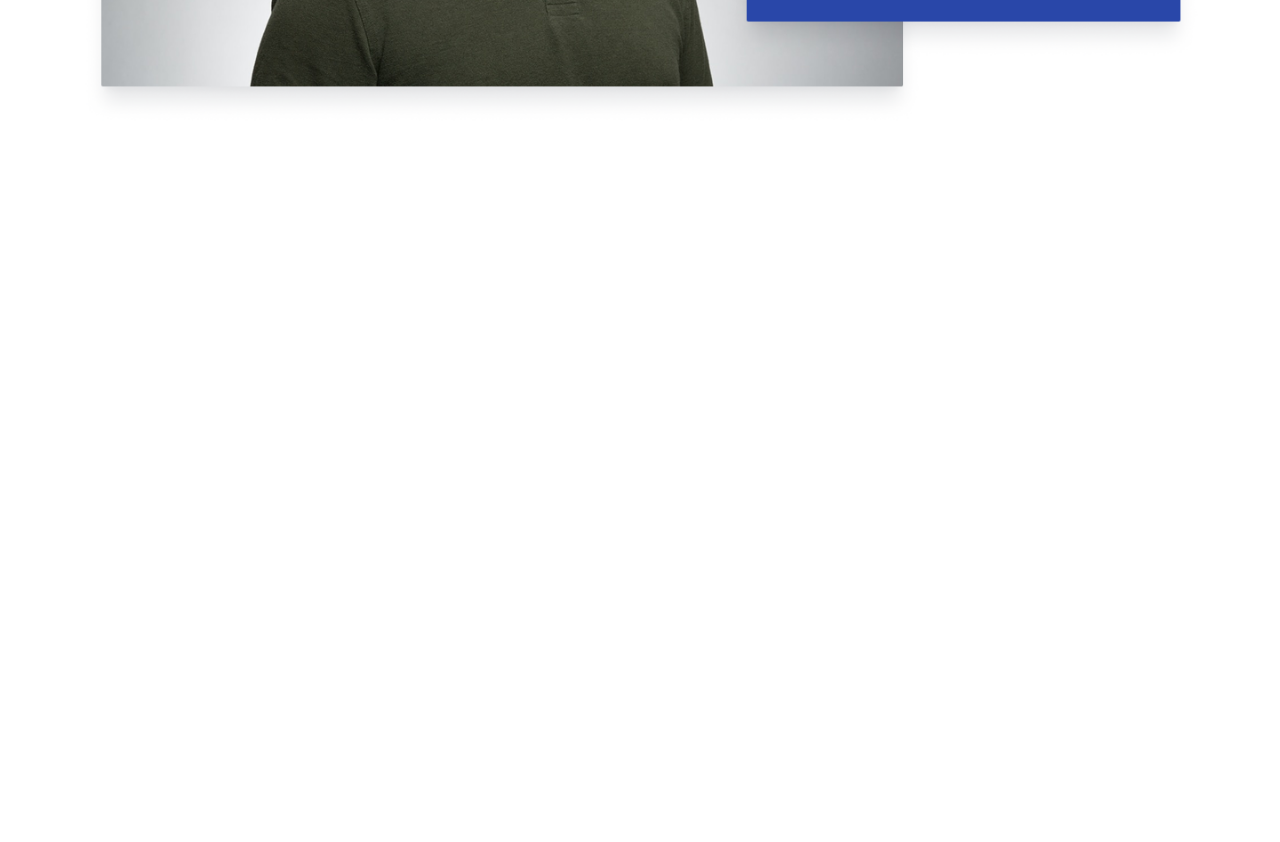
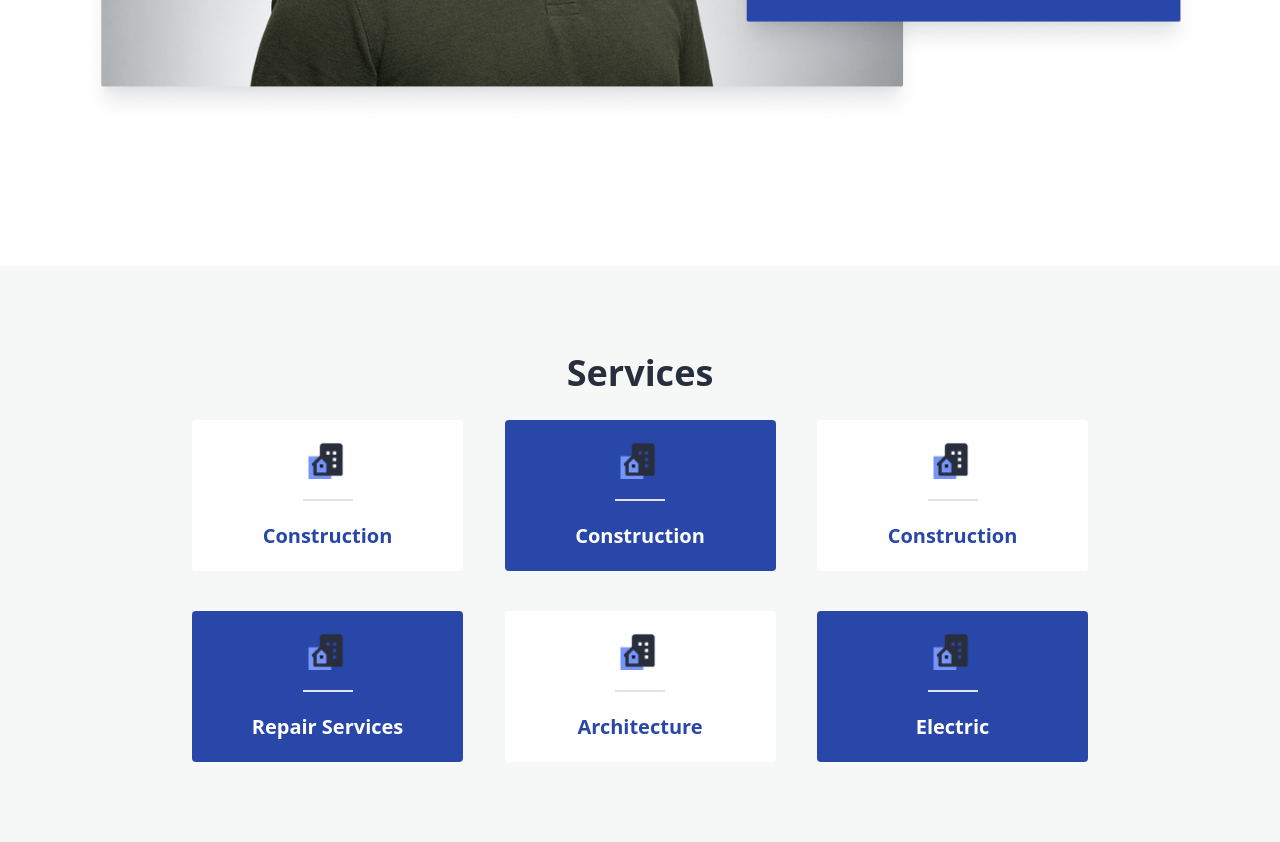
Before and after one commit to abdullourazov/lesson5git, a website: page src/index.html in a window 1280 px wide. Shown: the part 1560-2402 px from the top of the page. Before the commit the page ends 1826 px from the top, so only its background shows below. Drawn offline with nearby package versions, Linux system fonts and the light colour scheme; files that its build step writes are made by us from their sources.

Commit message:
section3

```diff
--- a/src/index.html
+++ b/src/index.html
@@ -72,6 +72,114 @@
         <img src="./About us (2).png" alt="">
     </section>
 
+    <section class="bg-[#F6F8F7] py-[80px]">
+        <b>
+            <h2 class="text-[#292E3D] text-[36px] text-center  mb-[20px]">Services</h2>
+        </b>
+        <div class="flex  justify-between w-[70%] mx-auto">
+            <div class="w-[271px] ">
+                <article class="bg-[#FFFFFF]  p-[20px] rounded-[4px]  ">
+                    <div class="flex  flex-col justify-center">
+                        <div class="w-[40px] mx-auto"> <img src="./icon (13).png" class="flex justify-center w-[100%]"
+                                alt=""> </div>
+                        <div class="w-[50px] h-[2px] my-[20px] mx-auto bg-[#E0E3EB]"></div>
+                        <div class="text-center">
+                            <b>
+                                <p class="text-[20px] text-[#2947A9]">Construction</p>
+                            </b>
+                        </div>
+
+                    </div>
+
+                </article>
+            </div>
+            <div class="w-[271px] ">
+                <article class="bg-[#2947A9]  p-[20px] rounded-[4px]  ">
+                    <div class="flex  flex-col justify-center">
+                        <div class="w-[40px] mx-auto"> <img src="./icon (13).png" class="flex justify-center w-[100%]"
+                                alt=""> </div>
+                        <div class="w-[50px] h-[2px] my-[20px] mx-auto bg-[#E0E3EB]"></div>
+                        <div class="text-center">
+                            <b>
+                                <p class="text-[20px] text-[#FFFFFF]">Construction</p>
+                            </b>
+                        </div>
+
+                    </div>
+
+                </article>
+            </div>
+            <div class="w-[271px] ">
+                <article class="bg-[#FFFFFF]  p-[20px] rounded-[4px]  ">
+                    <div class="flex  flex-col justify-center">
+                        <div class="w-[40px] mx-auto"> <img src="./icon (13).png" class="flex justify-center w-[100%]"
+                                alt=""> </div>
+                        <div class="w-[50px] h-[2px] my-[20px] mx-auto bg-[#E0E3EB]"></div>
+                        <div class="text-center">
+                            <b>
+                                <p class="text-[20px] text-[#2947A9]">Construction</p>
+                            </b>
+                        </div>
+
+                    </div>
+
+                </article>
+            </div>
+        </div>
+
+        <div class="flex  justify-between w-[70%] mx-auto mt-[5vh]">
+            <div class="w-[271px] ">
+                <article class="bg-[#2947A9]  p-[20px] rounded-[4px]  ">
+                    <div class="flex  flex-col justify-center">
+                        <div class="w-[40px] mx-auto"> <img src="./icon (13).png" class="flex justify-center w-[100%]"
+                                alt=""> </div>
+                        <div class="w-[50px] h-[2px] my-[20px] mx-auto bg-[#E0E3EB]"></div>
+                        <div class="text-center">
+                            <b>
+                                <p class="text-[20px] text-[#FFFFFF]">Repair Services</p>
+                            </b>
+                        </div>
+
+                    </div>
+
+                </article>
+            </div>
+            <div class="w-[271px] ">
+                <article class="bg-[#FFFFFF]  p-[20px] rounded-[4px]  ">
+                    <div class="flex  flex-col justify-center">
+                        <div class="w-[40px] mx-auto"> <img src="./icon (13).png" class="flex justify-center w-[100%]"
+                                alt=""> </div>
+                        <div class="w-[50px] h-[2px] my-[20px] mx-auto bg-[#E0E3EB]"></div>
+                        <div class="text-center">
+                            <b>
+                                <p class="text-[20px] text-[#2947A9]">Architecture</p>
+                            </b>
+                        </div>
+
+                    </div>
+
+                </article>
+            </div>
+            <div class="w-[271px] ">
+                <article class="bg-[#2947A9]  p-[20px] rounded-[4px]  ">
+                    <div class="flex  flex-col justify-center">
+                        <div class="w-[40px] mx-auto"> <img src="./icon (13).png" class="flex justify-center w-[100%]"
+                                alt=""> </div>
+                        <div class="w-[50px] h-[2px] my-[20px] mx-auto bg-[#E0E3EB]"></div>
+                        <div class="text-center">
+                            <b>
+                                <p class="text-[20px] text-[#FFFFFF]">Electric</p>
+                            </b>
+                        </div>
+
+                    </div>
+
+                </article>
+            </div>
+        </div>
+
+    </section>
+
 
 </body>
 </html>
```
Also changed, not shown: src/icon (13).png (added).
